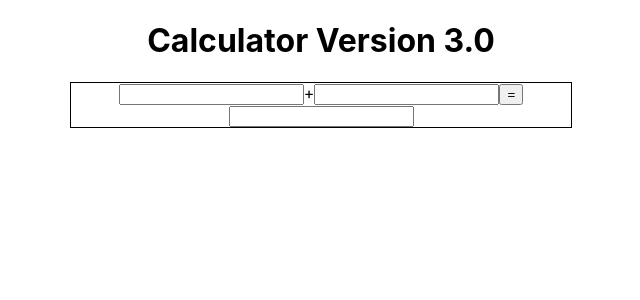
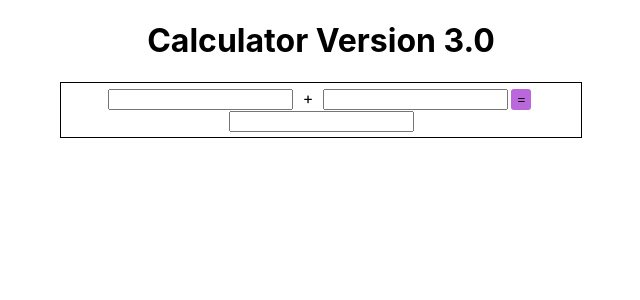
Before and after one commit to momopeachyh/react-calculator-3, a React (Create React App) app: page / in a window 1280 px wide. Shown: the top 300 px of the page, without its empty margins (319-959 px from the left). Built offline with nearby package versions, Linux system fonts and the light colour scheme.

Commit message:
Addition function and styling

```diff
--- a/src/Addition.js
+++ b/src/Addition.js
@@ -1,13 +1,26 @@
-import React from "react";
+import React, { useState } from "react";
+import "./CalcContainer.css";
 
 function Addition() {
+  const [addAns, setAddAns] = useState("");
+
+  function calcSum(event) {
+    event.preventDefault();
+    let add1 = document.getElementById("add1").value;
+    let add2 = document.getElementById("add2").value;
+    let sum = Number(add1) + Number(add2);
+    setAddAns(sum);
+  }
+
   return (
     <div className="Addition">
       <input type="number" id="add1"></input>
       <span className="operator">+</span>
       <input type="number" id="add2"></input>
-      <button>=</button>
-      <input type="number" id="addAns"></input>
+      <button className="equal-button" onClick={calcSum}>
+        =
+      </button>
+      <input type="number" id="addAns" value={addAns}></input>
     </div>
   );
 }
--- a/src/CalcContainer.css
+++ b/src/CalcContainer.css
@@ -2,4 +2,22 @@
   border: 1px solid black;
   margin: auto;
   max-width: 500px;
+  padding: 5px 10px;
 }
+
+.operator {
+  padding: 0px 10px;
+}
+
+.equal-button {
+  background-color: rgb(185, 103, 218);
+  border: none;
+  border-radius: 3px;
+  margin: 0px 3px;
+  padding: 3px 6px;
+}
+
+.equal-button:hover {
+  background-color: white;
+  border: 1px solid rgb(185, 103, 218);
+}
```
Also changed, not shown: public/index.html (+5 -4 lines), src/Subtraction.js (added).
